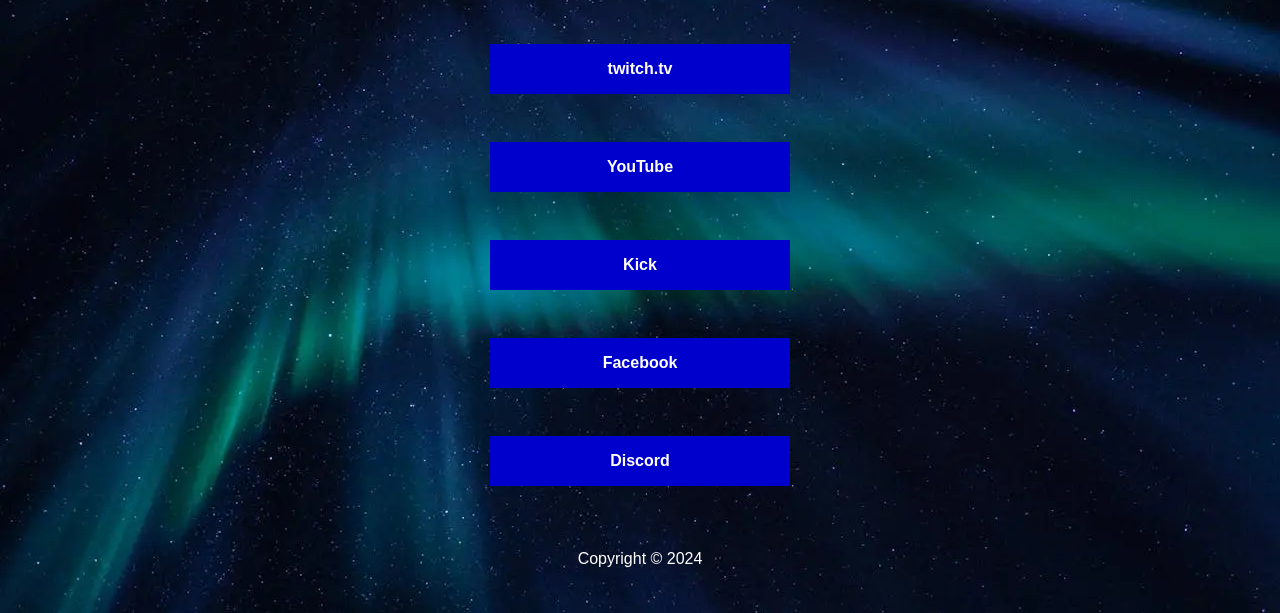
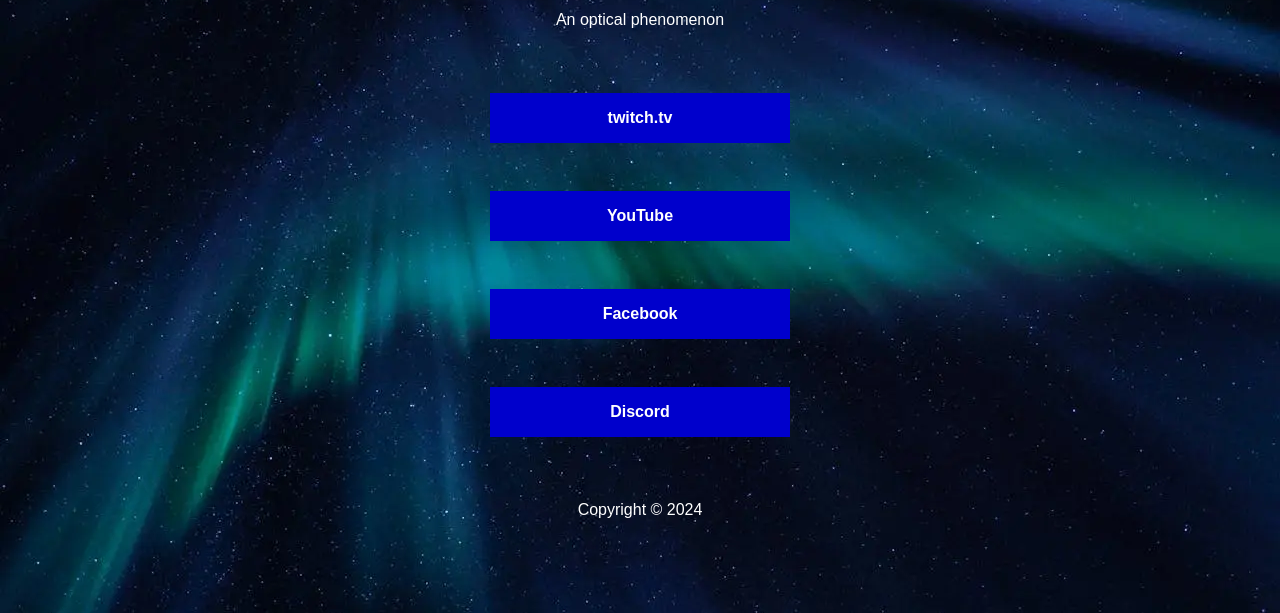
Before and after one commit to j0eybrinkman/22halomedia-landing-page, a plain HTML site: page index.html in a window 1280 px wide. Shown: the part 187-800 px from the top of the page. Drawn offline with Linux system fonts and the light colour scheme.

Commit message:
removed kick

```diff
--- a/index.html
+++ b/index.html
@@ -34,9 +34,6 @@
                     <a class="button" href="https://youtube.com/@22halomedia" target="_blank">YouTube</a>
                 </li>
                 <li>
-                    <a class="button" href="https://kick.com/22halomedia" target="_blank">Kick</a>
-                </li>
-                <li>
                     <a class="button" href="https://www.facebook.com/profile.php?id=61551795420382" target="_blank">Facebook</a>
                 </li>
                 <li>
```
